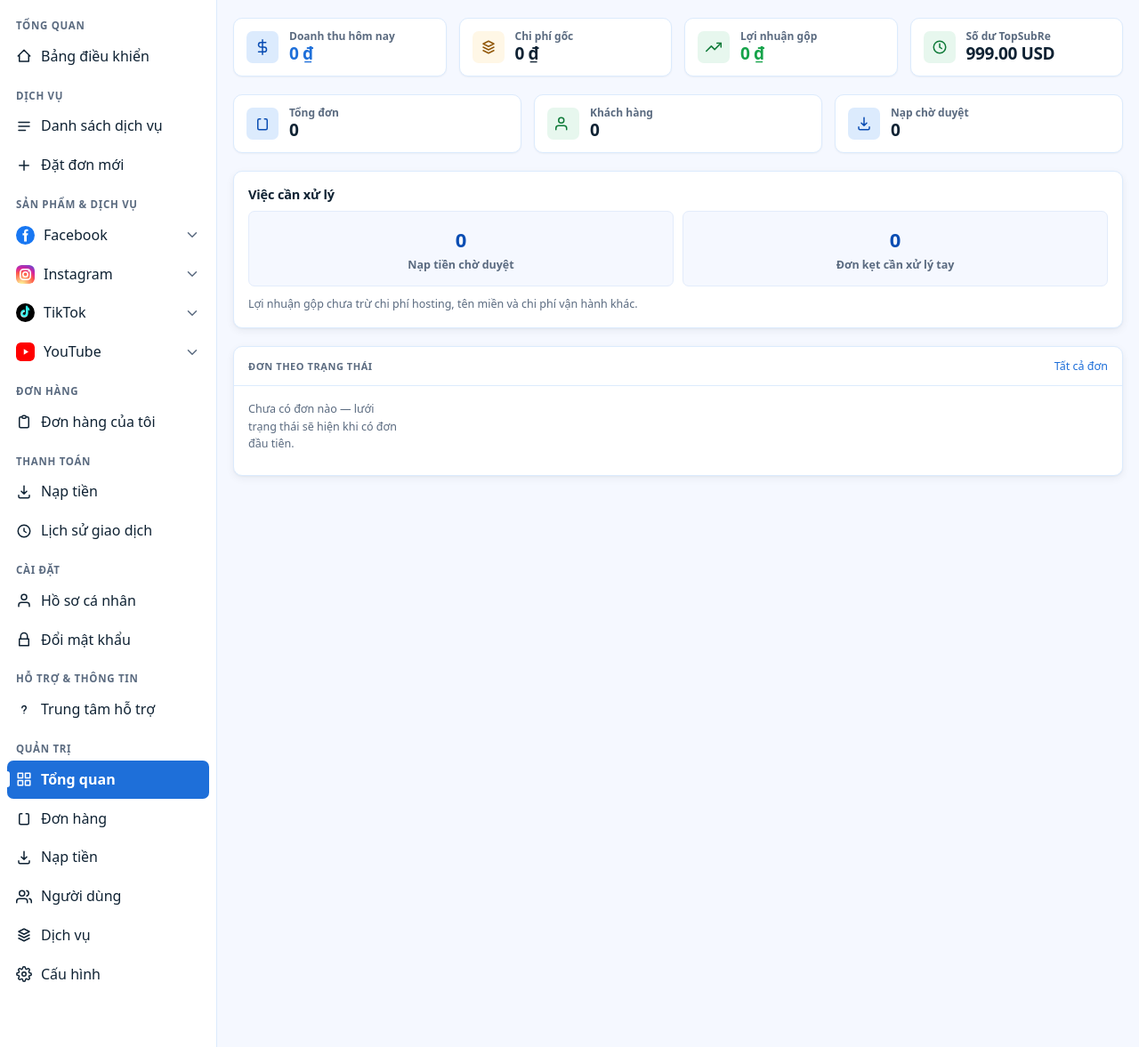
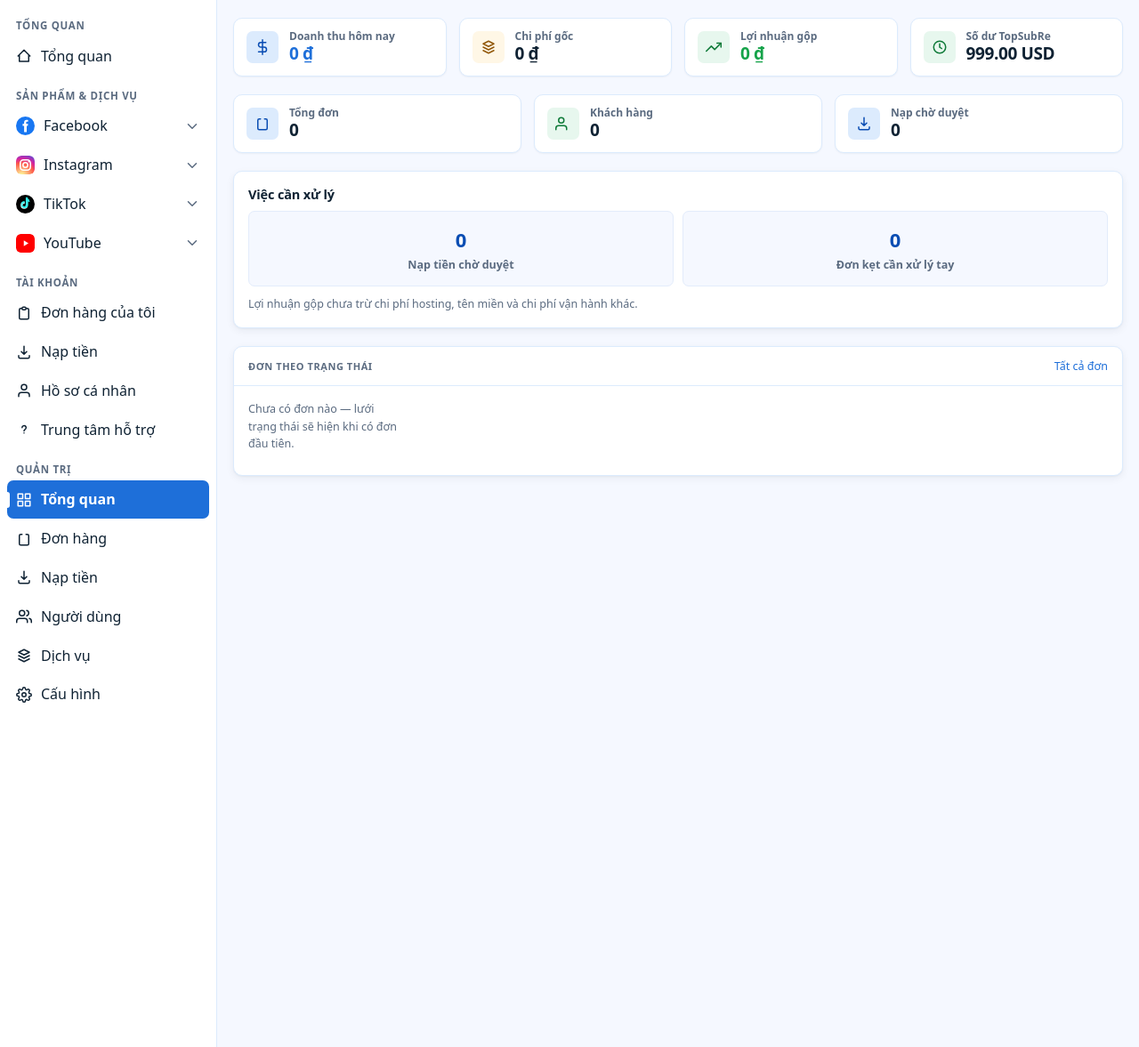
Before and after one commit to tann299/Nho-Sub, a Laravel app: page /admin in a window 1280 px wide. Shown: the part 54-1231 px from the top of the page at 89% size. Run offline with Laravel 12, Linux system fonts and the light colour scheme; the visitor is signed in with stand-in values (Sample User, id 1); data comes from the database, SQL or seed files in the repository; data that the repository does not hold is empty.

Commit message:
ui: menu nguoi dung gon lai - 'Bang dieu khien' doi ten 'Tong quan', gop Don hang/Thanh toan/Ho tro/Cai dat thanh nhom 'Tai khoan' (4 muc), bo nhom Dich vu rieng (dat don tu accordion + dashboard), URL cu van chay
Co-Authored-By: Claude Opus 5 <noreply@anthropic.com>

```diff
--- a/resources/views/partials/sidebar-menu.blade.php
+++ b/resources/views/partials/sidebar-menu.blade.php
@@ -1,43 +1,21 @@
 @php
-    // Menu theo nhóm: tách rõ ràng trước / sau "Sản phẩm & dịch vụ"
-    // Thứ tự hiển thị:
-    // 1. Tổng quan
-    // 2. Dịch vụ
-    // 3. Sản phẩm & dịch vụ (accordion)
-    // 4. Đơn hàng
-    // 5. Thanh toán
-    // 6. Cài đặt
-    // 7. Hỗ trợ & Thông tin (ở DƯỚI CÙNG theo yêu cầu)
-    // 8. Quản trị (admin)
+    // Menu người dùng — gọn nhất có thể:
+    // 1. Tổng quan (dashboard, đổi tên từ "Bảng điều khiển")
+    // 2. Sản phẩm & dịch vụ (accordion nền tảng + app)
+    // 3. Tài khoản (đơn của tôi, nạp tiền, hồ sơ, hỗ trợ — gộp 4 nhóm cũ)
+    // 4. Quản trị (admin)
 
     $topGroups = [
         'Tổng quan' => [
-            ['panel.dashboard', 'Bảng điều khiển', 'M3 12l9-9 9 9M5 10v10h14V10'],
-        ],
-        'Dịch vụ' => [
-            ['panel.services.index', 'Danh sách dịch vụ', 'M4 6h16M4 12h16M4 18h10'],
-            ['panel.orders.create', 'Đặt đơn mới', 'M12 5v14M5 12h14'],
+            ['panel.dashboard', 'Tổng quan', 'M3 12l9-9 9 9M5 10v10h14V10'],
         ],
     ];
 
     $midGroups = [
-        'Đơn hàng' => [
+        'Tài khoản' => [
             ['panel.orders.index', 'Đơn hàng của tôi', 'M9 5H7a2 2 0 0 0-2 2v12a2 2 0 0 0 2 2h10a2 2 0 0 0 2-2V7a2 2 0 0 0-2-2h-2M9 5a2 2 0 0 0 2 2h2a2 2 0 0 0 2-2M9 5a2 2 0 0 1 2-2h2a2 2 0 0 1 2 2'],
-        ],
-        'Thanh toán' => [
             ['panel.deposit.create', 'Nạp tiền', 'M12 3v12m0 0l4-4m-4 4l-4-4M4 17v2a2 2 0 0 0 2 2h12a2 2 0 0 0 2-2v-2'],
-            ['panel.wallet.index', 'Lịch sử giao dịch', 'M12 8v4l3 2M21 12a9 9 0 1 1-18 0 9 9 0 0 1 18 0z'],
-        ],
-        'Cài đặt' => [
             ['panel.profile.edit', 'Hồ sơ cá nhân', 'M20 21v-2a4 4 0 0 0-4-4H8a4 4 0 0 0-4 4v2M12 11a4 4 0 1 0 0-8 4 4 0 0 0 0 8z'],
-            ['panel.profile.password', 'Đổi mật khẩu', 'M7 11V7a5 5 0 0 1 10 0v4M5 11h14v10H5z'],
-        ],
-    ];
-
-    // Hỗ trợ & Thông tin: đặt xuống DƯỚI CÙNG của menu
-    // Gộp Câu hỏi thường gặp và Điều khoản sử dụng vào Trung tâm hỗ trợ
-    $bottomGroups = [
-        'Hỗ trợ & Thông tin' => [
             ['panel.support.index', 'Trung tâm hỗ trợ', 'M9.1 9a3 3 0 1 1 4.6 2.5c-.9.6-1.7 1.3-1.7 2.5M12 17h.01'],
         ],
     ];
@@ -55,6 +33,11 @@
         // - admin.posts.index    → /admin/posts     (bài viết thông báo)
         // - admin.webhooks.index → /admin/webhooks  (nhật ký webhook)
         // - admin.apiLogs.index  → /admin/api-logs  (nhật ký API)
+        // Người dùng (bỏ khỏi menu, URL vẫn chạy):
+        // - panel.services.index → /services         (đặt đơn — vào từ accordion hoặc dashboard)
+        // - panel.orders.create  → /orders/create
+        // - panel.wallet.index   → /wallet
+        // - panel.profile.password → /settings/password
     ];
 
     $platformLabels = [
@@ -204,26 +187,7 @@
     @endif
 @endforeach
 
-{{-- 4. Hỗ trợ & Thông tin: Ở DƯỚI CÙNG theo yêu cầu --}}
-@foreach ($bottomGroups as $groupName => $items)
-    @php
-        $available = array_values(array_filter($items, fn ($i) => Route::has($i[0])));
-    @endphp
-    @if (! empty($available))
-        <div class="nav-group">
-            <div class="nav-group-title">{{ $groupName }}</div>
-            @foreach ($available as [$routeName, $label, $icon])
-                <a href="{{ route($routeName) }}"
-                   class="nav-item {{ request()->routeIs($routeName) ? 'active' : '' }}">
-                    <svg viewBox="0 0 24 24" fill="none" stroke="currentColor" stroke-width="2" stroke-linecap="round" stroke-linejoin="round"><path d="{{ $icon }}"/></svg>
-                    <span>{{ $label }}</span>
-                </a>
-            @endforeach
-        </div>
-    @endif
-@endforeach
-
-{{-- 5. Quản trị (chỉ admin) --}}
+{{-- 4. Quản trị (chỉ admin) --}}
 @auth
     @if (auth()->user()->isAdmin())
         @php
```
